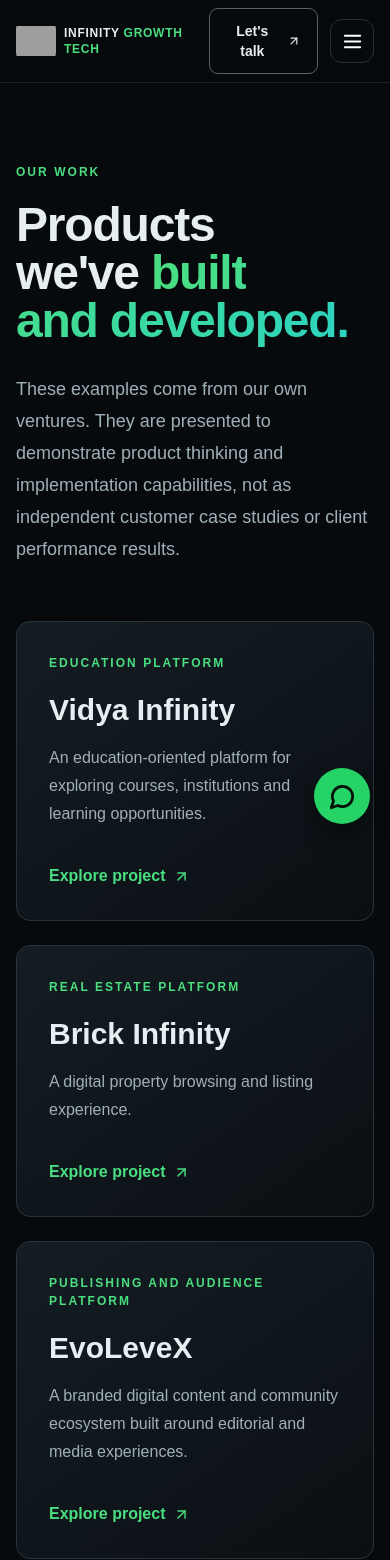
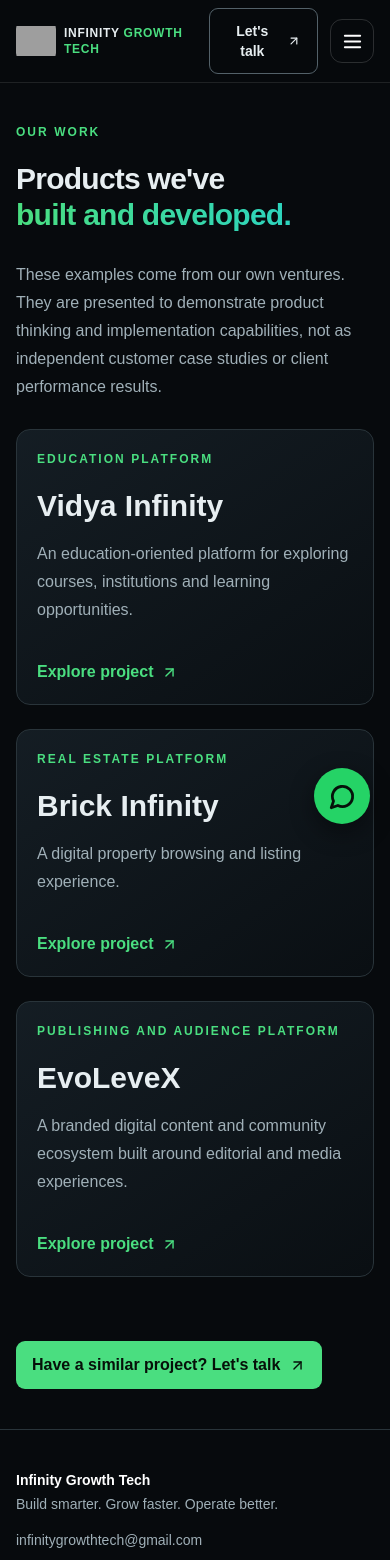
Before and after one commit to manishsirgg/infinitygrowthtech, a Next.js app: page /work in a window 390 px wide. Shown: the top 1560 px of the page. Built offline with nearby package versions, Linux system fonts and the light colour scheme; grey boxes are pictures that could not be loaded.

Commit message:
Improve responsive page hierarchy and navigation

```diff
--- a/src/app/work/page.tsx
+++ b/src/app/work/page.tsx
@@ -9,12 +9,12 @@ export const metadata: Metadata = {
 };
 
 export default function WorkPage() {
-  return <div className="container-shell py-20 md:py-28">
+  return <div className="container-shell py-10 sm:py-8 sm:py-14 md:py-24">
     <p className="eyebrow">Our work</p>
-    <h1 className="mt-5 max-w-4xl text-5xl font-black tracking-tight md:text-7xl">Products we've <span className="gradient-text">built and developed.</span></h1>
-    <p className="muted mt-7 max-w-3xl text-lg leading-8">These examples come from our own ventures. They are presented to demonstrate product thinking and implementation capabilities, not as independent customer case studies or client performance results.</p>
-    <div className="mt-14 grid gap-6 md:grid-cols-2">
-      {portfolioProjects.map(project => <article key={project.slug} className="panel flex flex-col p-8">
+    <h1 className="mt-5 max-w-4xl text-3xl font-black tracking-tight sm:text-5xl md:text-7xl">Products we've <span className="gradient-text">built and developed.</span></h1>
+    <p className="muted mt-7 max-w-3xl text-base leading-7 md:text-lg md:leading-8">These examples come from our own ventures. They are presented to demonstrate product thinking and implementation capabilities, not as independent customer case studies or client performance results.</p>
+    <div className="mt-7 md:mt-14 grid gap-6 md:grid-cols-2">
+      {portfolioProjects.map(project => <article key={project.slug} className="panel flex flex-col p-5 md:p-8">
         <p className="eyebrow">{project.type}</p><h2 className="mt-5 text-3xl font-bold">{project.name}</h2>
         <p className="muted mt-4 flex-1 leading-7">{project.summary}</p>
         <Link href={`/work/${project.slug}`} className="mt-9 inline-flex items-center gap-2 font-semibold text-[#4ade80] hover:text-[#a2fac0]">Explore project <ArrowUpRight size={17} aria-hidden="true" /></Link>
```
